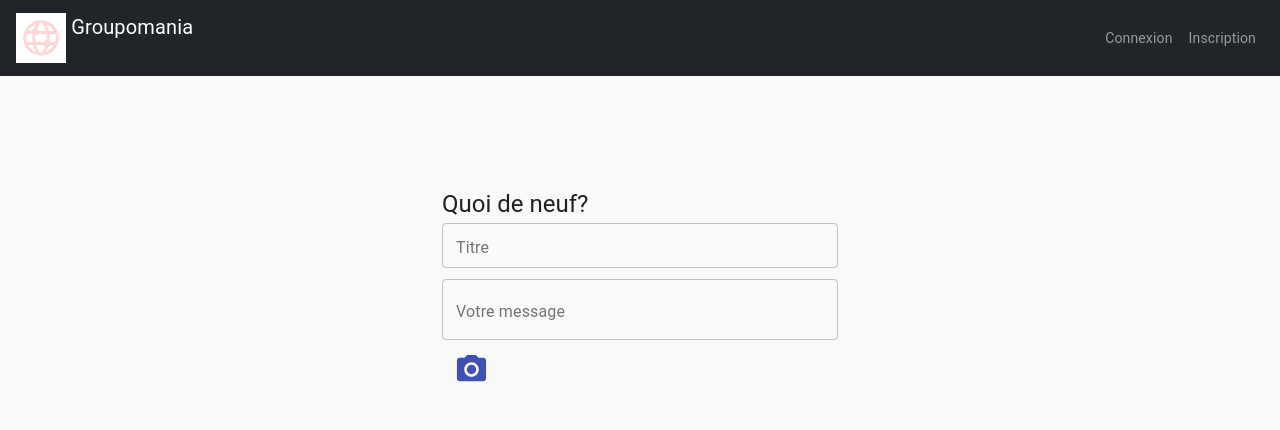
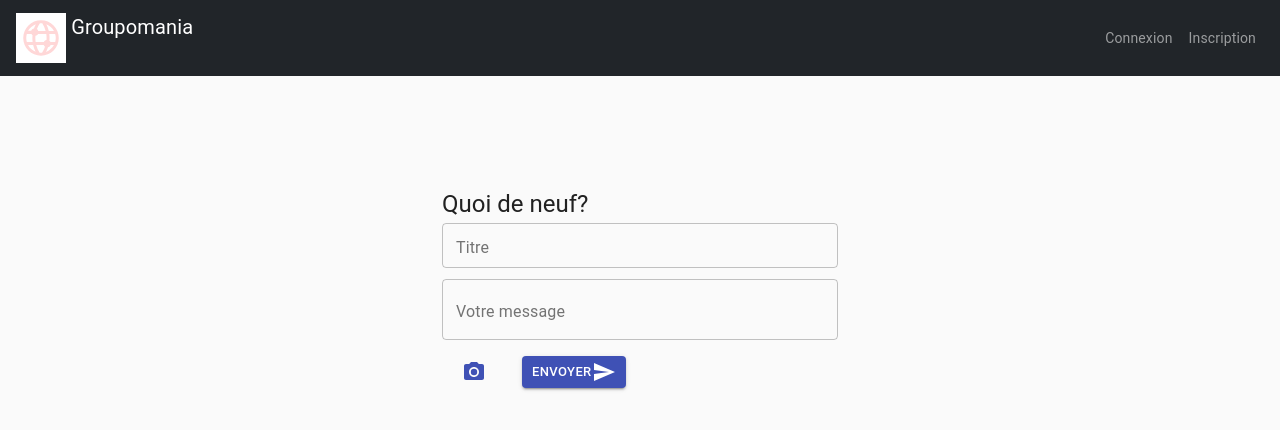
Before and after one commit to Isabelle-wd/IsabelleMartinez_P7_Groupomania, a React (Create React App) app in the folder Frontend/: page /CreatePost in a window 1280 px wide. Shown: the top 430 px of the page. Built offline with nearby package versions, Linux system fonts and the light colour scheme; no server answers; sample sign-in values are in the browser's storage.

Commit message:
post and comments display

```diff
--- a/Frontend/src/App.js
+++ b/Frontend/src/App.js
@@ -88,7 +88,7 @@ function App() {
                 <Route path="/Post/:id" component={Post}/>
                 <Route path="/Signup" component={Signup}/>
                 <Route path="/Login" component={Login}/>
-                <Route path="/Profile/:id" component={Profile}/>
+                <Route path="/Profile" component={Profile}/>
                 <Route component={NoMatch}/>
               </Switch>
             </Router>
--- a/Frontend/src/pages/CreatePost.js
+++ b/Frontend/src/pages/CreatePost.js
@@ -3,13 +3,9 @@ import { useHistory } from "react-router-dom";
 import { useFormik } from "formik";
 import * as Yup from "yup"; // Validation des formulaires
 import axios from "axios";
-import CssBaseline from "@material-ui/core/CssBaseline";
-import TextField from "@material-ui/core/TextField";
-import { makeStyles } from "@material-ui/core/styles";
-import Container from "@material-ui/core/Container";
-import IconButton from "@material-ui/core/IconButton";
-import Typography from "@material-ui/core/Typography";
+import { Button, CssBaseline, TextField, makeStyles, Container, IconButton, Icon, Typography} from '@material-ui/core';
 import { PhotoCamera } from "@material-ui/icons";
+import SendIcon from '@material-ui/icons/Send';
 import Grid from "@material-ui/core/Grid";
 
 
@@ -27,6 +23,17 @@ const useStyles = makeStyles((theme) => ({
       },
       submit: {
         margin: theme.spacing(3, 0, 2),
+      },
+      root: {
+        '& > *': {
+          margin: theme.spacing(1),
+        },
+      },
+      input: {
+        display: 'none',
+      },
+      button: {
+        margin: theme.spacing(1),
       },
     }));
 
@@ -94,27 +101,33 @@ return (
              />
           </Grid>
         </Grid>
-        <Fragment>
-          <input
-            color="primary"
-            accept="image/*"
-            type="file"
-            id="icon-button-file"
-            style={{ display: "none", }}
-            onChange={formik.handleChange}
-          />
-          <label htmlFor="icon-button-file">
-            <IconButton
-              variant="contained"
-              component="span"
-              className={classes.button}
-              size="large"
-              color="primary"
-            >
-              <PhotoCamera fontSize="large" />
-            </IconButton>
-          </label>
-        </Fragment>
+        <div className={classes.root}>
+        <input accept="image/*" className={classes.input} id="icon-button-file" type="file" />
+      <label htmlFor="icon-button-file">
+        <IconButton size="large" color="primary" aria-label="upload picture" component="span">
+          <PhotoCamera />
+        </IconButton>
+      </label>
+      <input
+        accept="image/*"
+        className={classes.input}
+        id="contained-button-file"
+        multiple
+        type="file"
+      />
+      <label htmlFor="contained-button-file">
+      <Button
+        variant="contained"
+        color="primary"
+        size="small"
+        className={classes.button}
+        SendIcon={<Icon></Icon>}
+      >Envoyer
+        <SendIcon />
+      </Button>
+      </label>
+
+    </div>
     </form>
   </div>
 </Container>
--- a/Frontend/src/pages/Home.js
+++ b/Frontend/src/pages/Home.js
@@ -19,7 +19,8 @@ function Home() {
             headers: { Authorization: "Bearer " + localStorage.getItem("accessToken") },
         })
         .then((response) => {
-          setListOfPosts(response.data.listOfPosts);
+          setListOfPosts(response.data);
+          console.log(listOfPosts);
           setLikedPosts(
             (response.data.likedPosts || []).map((like) => {
               return like.PostId;
@@ -66,6 +67,7 @@ function Home() {
     };
 
     return (
+
       <div>
         {listOfPosts
           ? listOfPosts.map((value, key) => {
@@ -88,9 +90,7 @@ function Home() {
                         onClick={() => {
                           likePost(value.id);
                         }}
-                        className={
-                          likedPosts.includes(value.id) ? "unlikeBttn" : "likeBttn"
-                        }
+
                         />
                       </button>
                     <label> {value.Likes.length} </label>
--- a/Frontend/src/pages/Profile.js
+++ b/Frontend/src/pages/Profile.js
@@ -4,7 +4,7 @@ function Profile() {
     return (
         <div className="profilePageContainer">
 
-
+            profile
         </div>
     )
 }
```
Also changed, not shown: 1 other file (tests, documents, lock files or other folders).
